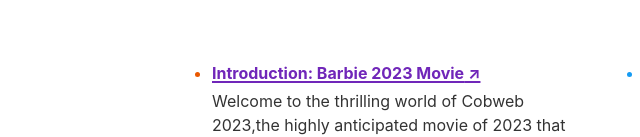
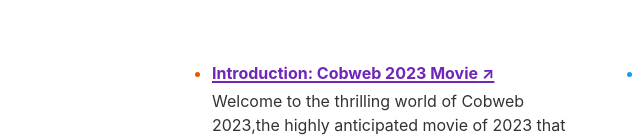
Before and after one commit to alviraamedee/watch-full-cobweb-2023-movie-your-ultimate-guide-to-the-thrilling-scifi-adventure, a Gatsby site: page / in a window 1280 px wide. Shown: the part 671-808 px from the top of the page, 28-668 px from the left. Built offline with nearby package versions, Linux system fonts and the light colour scheme; Gatsby itself is replaced by a stand-in of ours.

Commit message:
Update index.js

```diff
--- a/src/pages/index.js
+++ b/src/pages/index.js
@@ -8,7 +8,7 @@
 
 const links = [
   {
-    text: "Introduction: Barbie 2023 Movie",
+    text: "Introduction: Cobweb 2023 Movie",
     url: "https://watchfullcobweb2023movieyourul.gatsbyjs.io",
     description:
       "Welcome to the thrilling world of Cobweb 2023,the highly anticipated movie of 2023 that promises to take audiences on a roller-coaster ride of emotions, suspense, and intrigue. In this article, we delve into the details of this cinematic masterpiece, exploring the plot, cast, behind-the-scenes insights, critical reception, and more. So buckle up, and let's dive into the enthralling universe of Cobweb 2023.Set in a quaint town nestled between the misty mountains, Cobweb 2023revolves around the mysterious disappearance of five teenagers on a seemingly ordinary summer night. As their families and friends embark on a desperate search for answers, they uncover a web of dark secrets lurking beneath the idyllic facade of their peaceful town. The movie artfully weaves together elements of mystery, horror, and drama, keeping the audience on the edge of their seats throughout. As the suspense builds, unexpected twists and turns emerge, revealing the hidden connections between the characters and the shocking truth behind the disappearances.",
```
